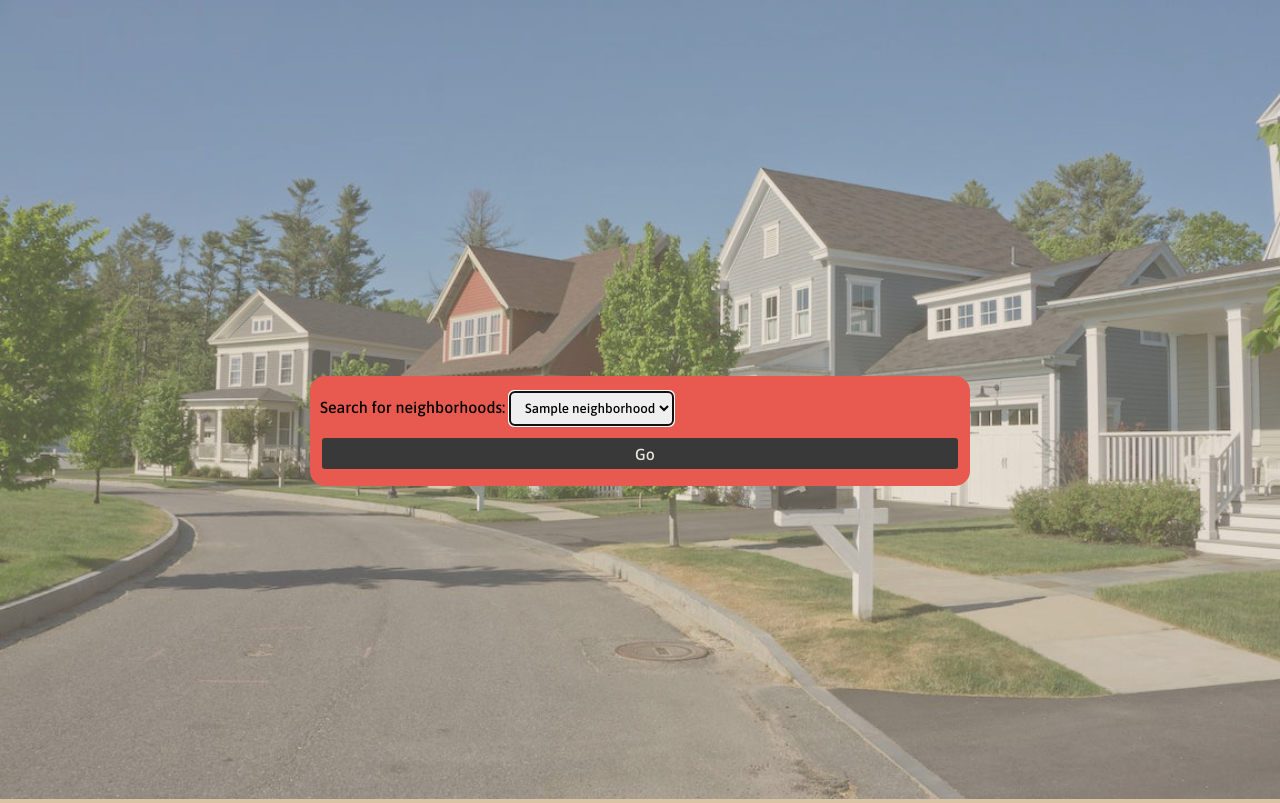
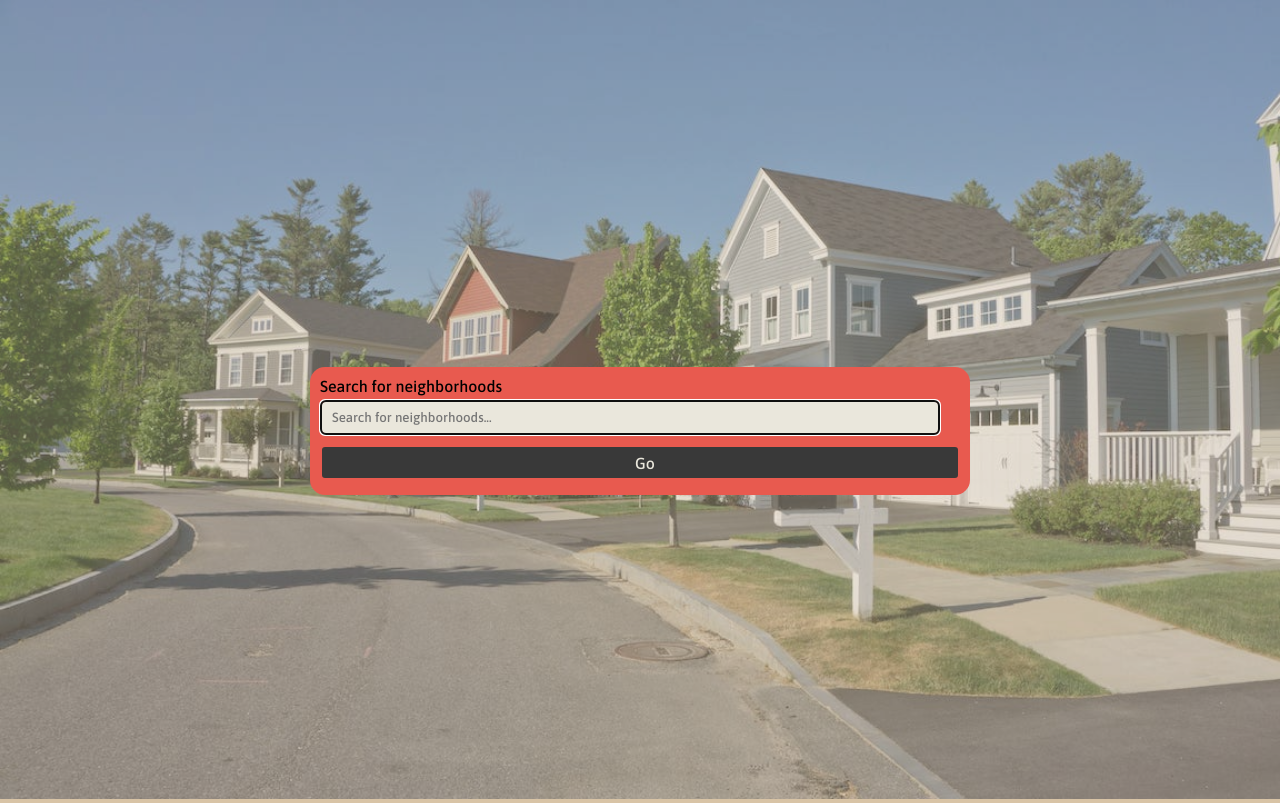
Before and after one commit to Ahm3dGI1/housing-market-visualization-and-prediction, a Flask app: template templates/home.html in a window 1280 px wide. Shown: the part 525-1328 px from the top of the page. Run offline with Flask 3, Linux system fonts and the light colour scheme; the template is opened without the code that fills it: most values are stand-ins (such as "Sample title", 1, 10 or a date in 2020); parts of the project's set-up code (start-up, migrations or seed data) failed here and were passed over.

Commit message:
Update home.html

```diff
--- a/templates/home.html
+++ b/templates/home.html
@@ -62,14 +62,9 @@
         <div class="content">
             <div class="search-body">
                 <div class="search-body-overlay">
-                    <form action="/search" method="get" class="search">
-                        <label for="neighborhood">Search for neighborhoods:</label>
-                        <select class="search-bar" id="neighborhood" name="neighborhood" required autofocus>
-                        <!-- The options will be populated dynamically from the server -->
-                            {% for neighborhood in neighborhoods %}
-                                <option value="{{ neighborhood }}">{{ neighborhood }}</option>
-                            {% endfor %}
-                        </select>
+                    <form onsubmit="event.preventDefault();" role="search" class="search">
+                        <label for="search">Search for neighborhoods</label>
+                        <input class="search-bar" type="search" placeholder="Search for neighborhoods..." autofocus required />
                         <button class="search-btn" type="submit">Go</button>
                     </form>
                 </div>
```
